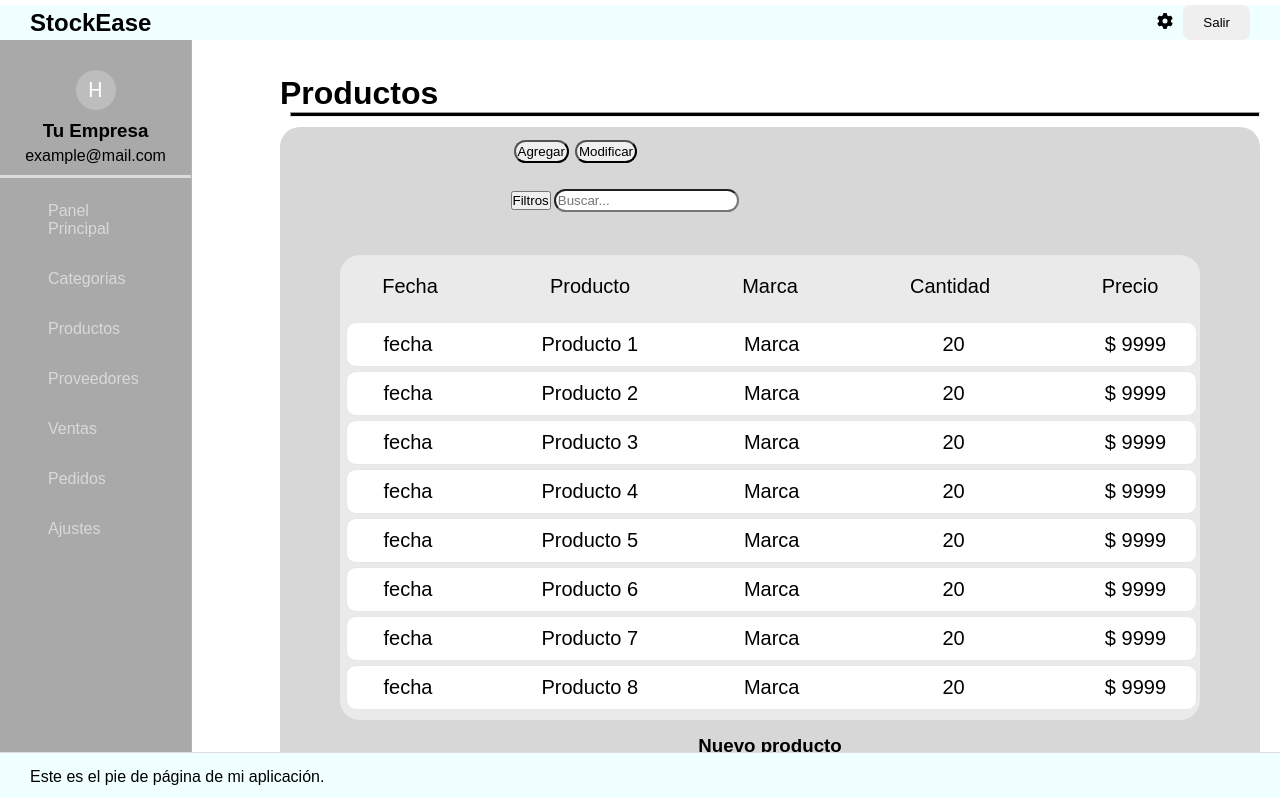
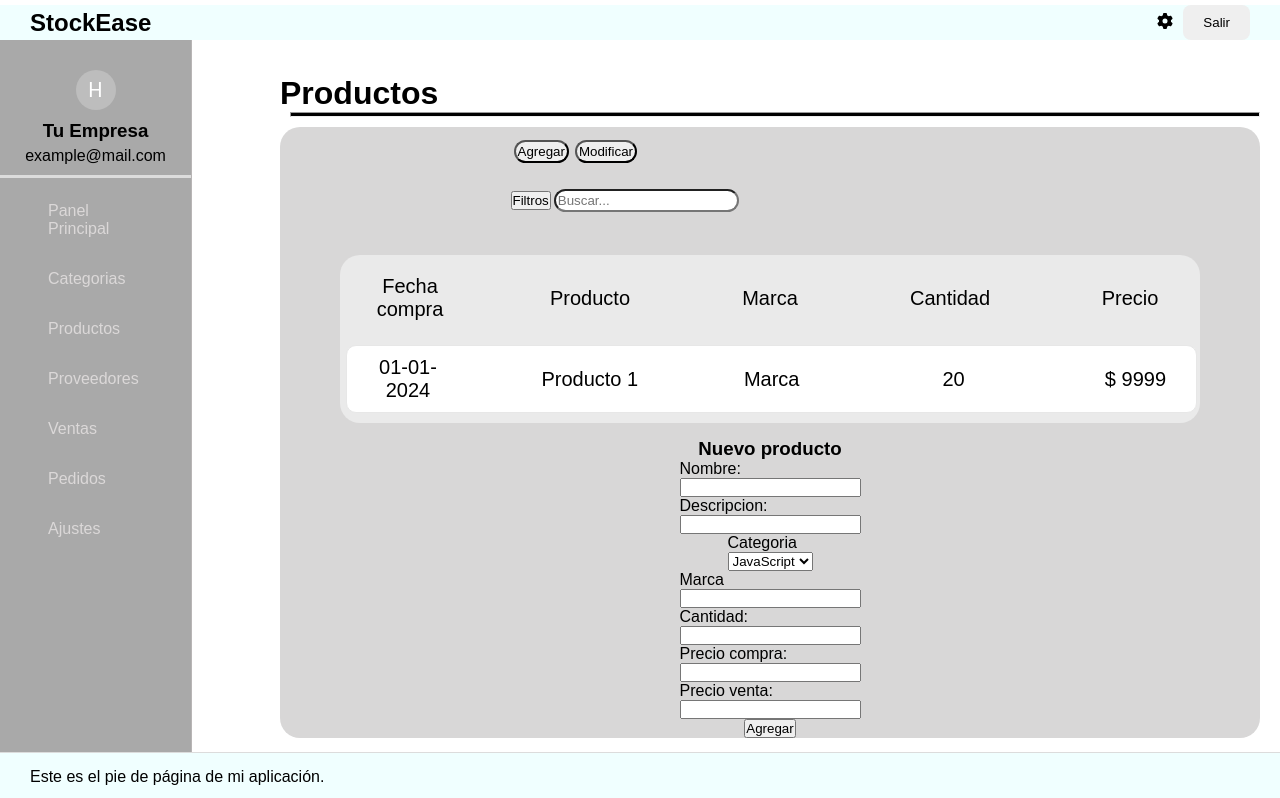
Before and after one commit to No-Country-simulation/s14-21-n-python, a React (Vite) app in the folder frontend/: page /products in a window 1280 px wide. Shown: the top 798 px of the page. Built offline with nearby package versions, Linux system fonts and the light colour scheme.

Commit message:
feat: Añadido consumo de json de productos

```diff
--- a/frontend/src/components/Products/Products.jsx
+++ b/frontend/src/components/Products/Products.jsx
@@ -1,9 +1,10 @@
 import AddProd from "../AddProd/AddProd";
 import style from "./Products.module.css";
 import { useState } from "react";
+import jsonData from "./products.json";
 
 const Products = () => {
-  const testArray = [
+  /* const testArray = [
     {
       id: "1",
       date: "fecha",
@@ -68,7 +69,7 @@ const Products = () => {
       amount: "20",
       price: "9999",
     },
-  ];
+  ]; */
 
   const [modifyProds, setModifyProds] = useState(false);
 
@@ -97,17 +98,20 @@ const Products = () => {
         <section>
           <div className={style.layout}>
             <div className={style.header}>
-              <div className={style.column}>Fecha</div>
+              <div className={style.column}>
+                Fecha
+                <p>compra</p>
+              </div>
               <div className={style.column}>Producto</div>
               <div className={style.column}>Marca</div>
               <div className={style.column}>Cantidad</div>
               <div className={style.column}>Precio</div>
             </div>
-            {testArray.map((prod) => {
+            {jsonData.map((prod) => {
               return (
                 <div className={style.row} key={prod.id}>
-                  <div className={style.column}>{prod.date}</div>
-                  <div className={style.column}>{prod.product}</div>
+                  <div className={style.column}>{prod.datePurchase}</div>
+                  <div className={style.column}>{prod.name}</div>
                   <div className={style.column}>{prod.brand}</div>
                   <div className={style.column}>{prod.amount}</div>
                   <div className={style.column}>$ {prod.price}</div>
--- a/frontend/src/components/Products/products.json
+++ b/frontend/src/components/Products/products.json
@@ -1,3 +1,4 @@
+[
   {
     "id": "1",
     "name": "Producto 1",
@@ -8,3 +9,4 @@
     "datePurchase": "01-01-2024",
     "expiration": "25-01-2025"
   }
+]
```
Lines whose indentation alone changed are shown as unchanged.
